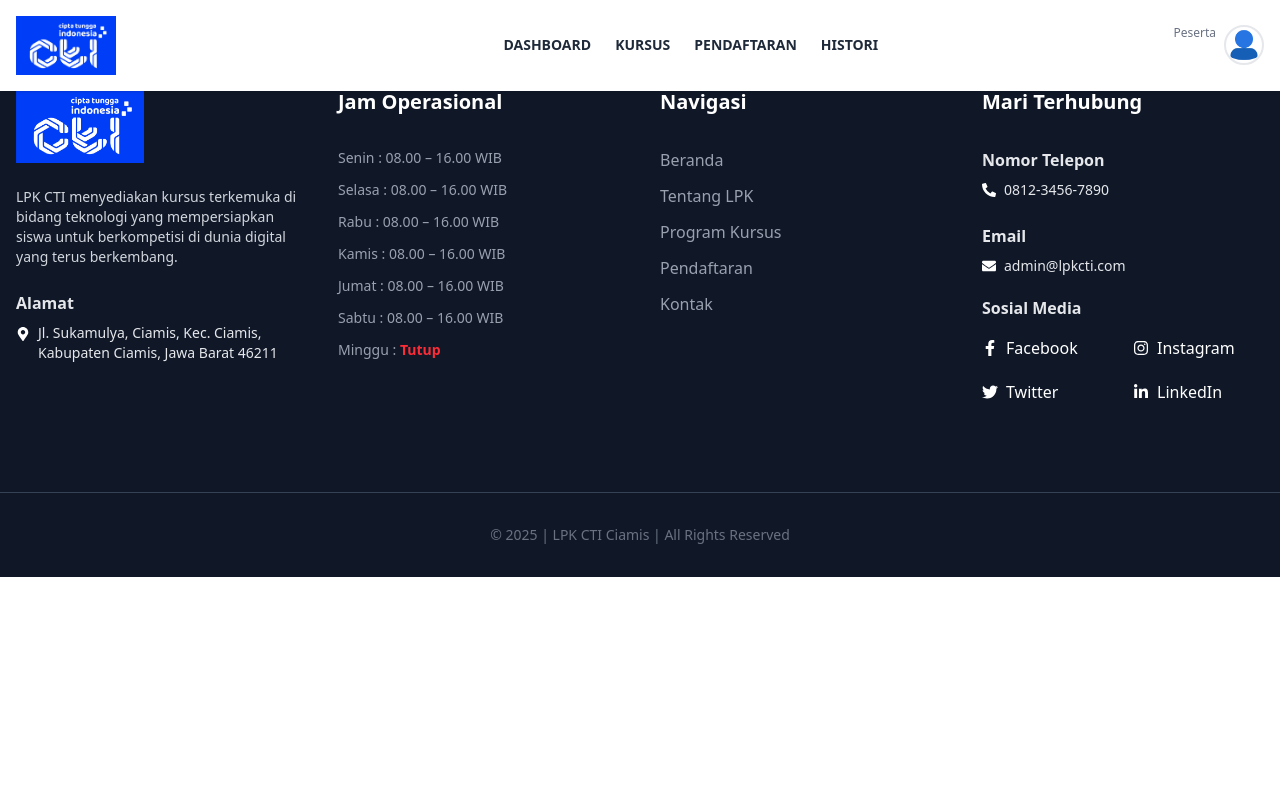
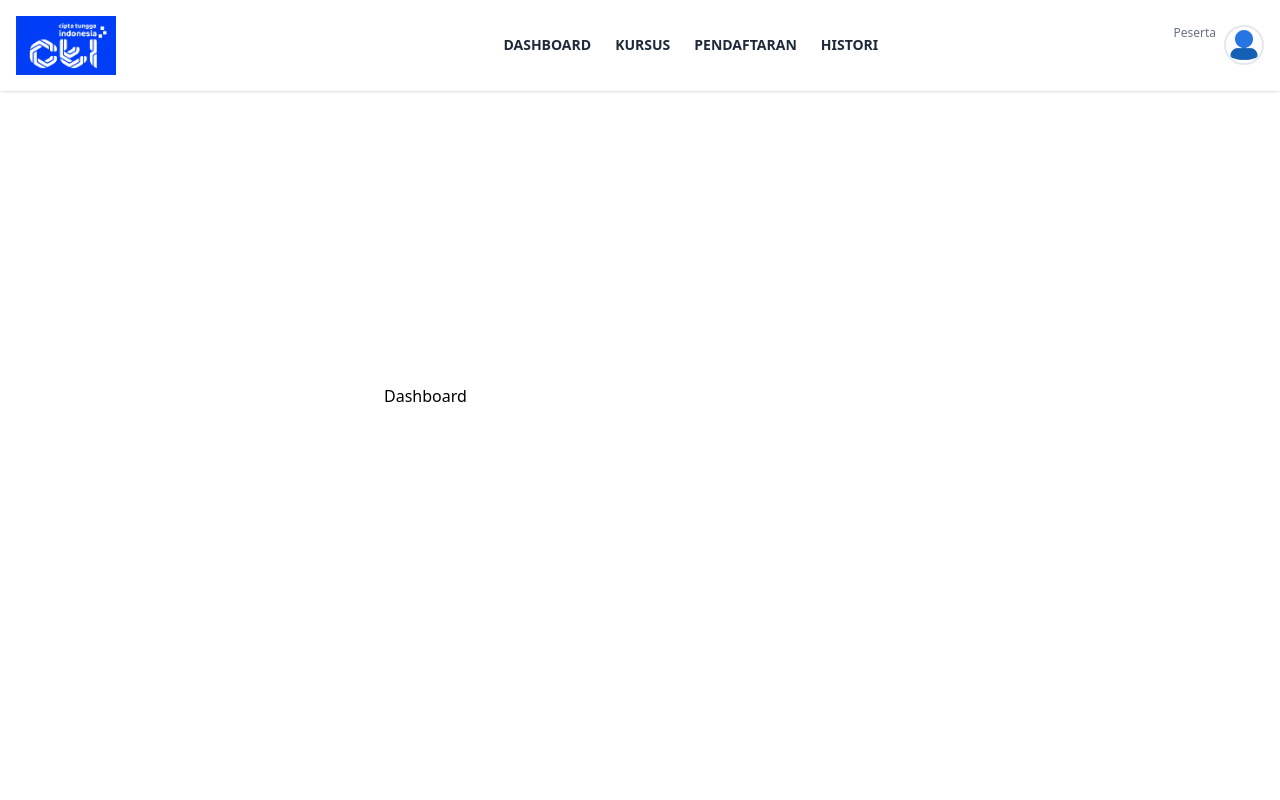
Before and after one commit to tiswan14/sistem-informasi-pendaftaran-kursus-lpk-cti, a Next.js app: page /dashboard in a window 1280 px wide. Shown: the top 800 px of the page. Built offline with nearby package versions, Linux system fonts and the light colour scheme; no server answers.

Commit message:
feat(layout): hide navbar and footer for admin role

```diff
--- a/app/dashboard/page.tsx
+++ b/app/dashboard/page.tsx
@@ -1,8 +1,8 @@
 
 const DashboardPage = () => {
     return (
-        <div>
-            <h1>Dashboard Page</h1>
+        <div className="min-h-screen">
+            <h1 className="p-96">Dashboard</h1>
         </div>
     )
 }
--- a/components/layouts/LayoutWrapper.tsx
+++ b/components/layouts/LayoutWrapper.tsx
@@ -1,6 +1,7 @@
 "use client";
 
 import { usePathname } from "next/navigation";
+import { useSession } from "next-auth/react";
 import Navbar from "@/components/navbar/navbar";
 import Footer from "../footer/footer";
 
@@ -10,9 +11,11 @@ export default function LayoutWrapper({
     children: React.ReactNode;
 }) {
     const pathname = usePathname();
+    const { data: session } = useSession();
     const hideNavbarRoutes = ["/login", "/register"];
 
-    const isHidden = hideNavbarRoutes.includes(pathname);
+    const isAdmin = session?.user?.role === "admin";
+    const isHidden = hideNavbarRoutes.includes(pathname) || isAdmin;
 
     return (
         <>
--- a/components/navbar/navlink.tsx
+++ b/components/navbar/navlink.tsx
@@ -71,7 +71,7 @@ const Navlink = () => {
                         { hidden: !open }
                     )}
                 >
-                    <ul className="text-center md:text-right flex flex-col font-semibold text-sm uppercase p-5 mt-5 rounded-lg bg-gray-100
+                    <ul className="text-center transition-all duration-300 ease-in-out md:text-right flex flex-col font-semibold text-sm uppercase p-5 mt-5 rounded-lg bg-gray-100
         md:flex-row md:items-center md:space-x-6 md:p-0 md:mt-0 md:border-0 md:bg-transparent md:shadow-none md:rounded-none">
 
                         <li>
```
